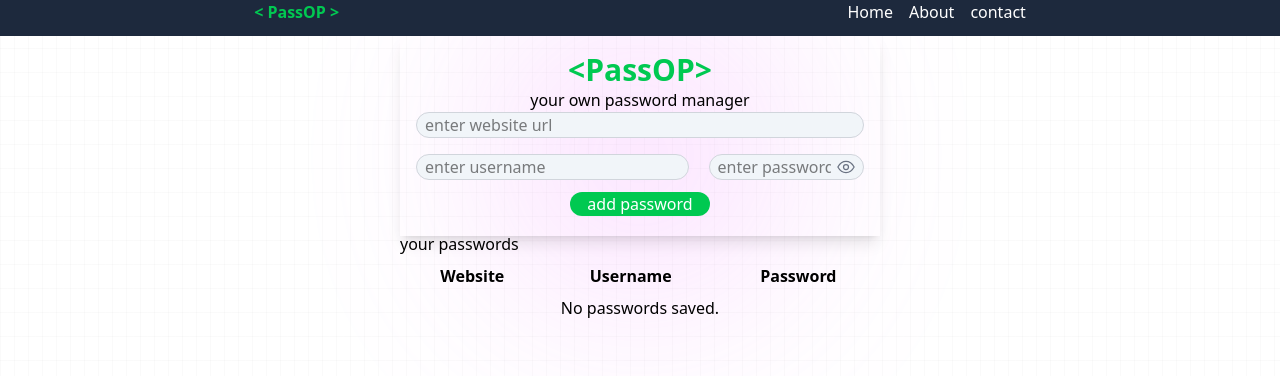
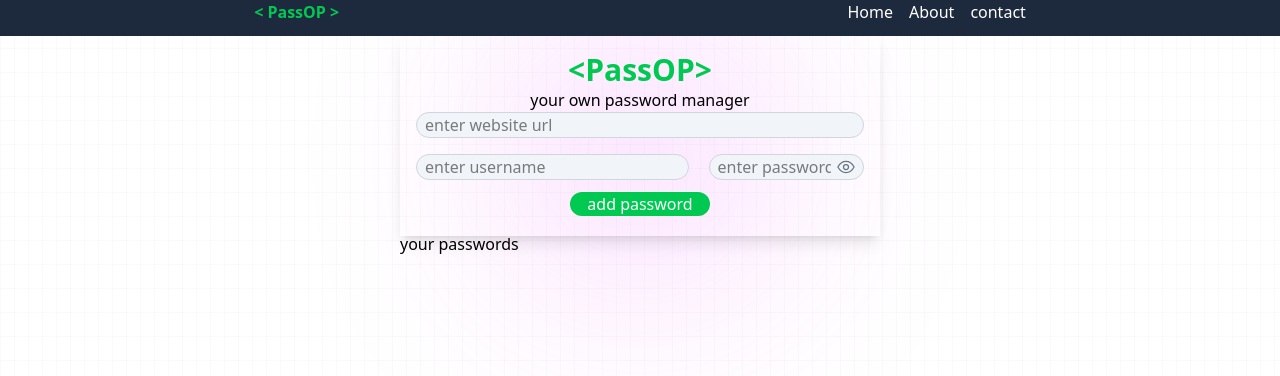
Before and after one commit to Muhammad-Sheik-Nauman/password_manager, a React (Vite) app: page / in a window 1280 px wide. Shown: the top 376 px of the page. Built offline with nearby package versions, Linux system fonts and the light colour scheme.

Commit message:
updated manager component

```diff
--- a/src/components/Manager.jsx
+++ b/src/components/Manager.jsx
@@ -54,28 +54,7 @@ const Manager = () => {
                 </div>
                 <div className="passwords">
                     <h2>your passwords</h2>
-                    <table className="table-auto w-full">
-                        <thead>
-                            <tr>
-                                <th className="px-4 py-2">Website</th>
-                                <th className="px-4 py-2">Username</th>
-                                <th className="px-4 py-2">Password</th>
-                            </tr>
-                        </thead>
-                        <tbody>
-                            {password.length === 0 ? (
-                                <tr><td colSpan="3" className="text-center">No passwords saved.</td></tr>
-                            ) : (
-                                password.map((item, idx) => (
-                                    <tr key={idx}>
-                                        <td className="border px-4 py-2">{item.site}</td>
-                                        <td className="border px-4 py-2">{item.username}</td>
-                                        <td className="border px-4 py-2">{item.password}</td>
-                                    </tr>
-                                ))
-                            )}
-                        </tbody>
-                    </table>
+
                 </div>
             </div>
         </>
```
